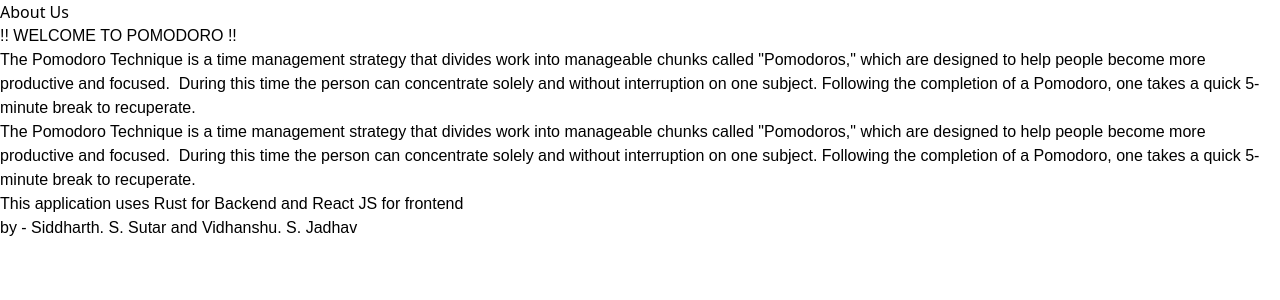
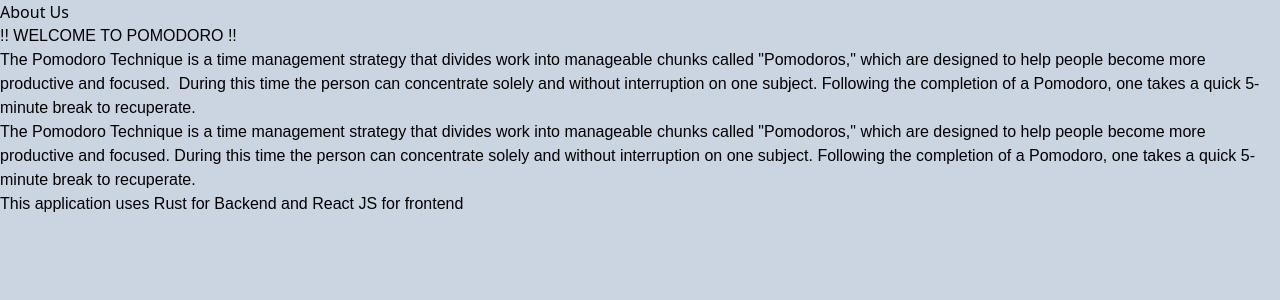
Before and after one commit to siddh34/pomodoro-app, a React (Vite) app: page /about in a window 1280 px wide. Shown: the top 300 px of the page. Built offline with nearby package versions, Linux system fonts and the light colour scheme.

Commit message:
added color

```diff
--- a/src/pages/about_us.tsx
+++ b/src/pages/about_us.tsx
@@ -1,33 +1,55 @@
-import React from 'react';
+import React from "react";
 
 const AboutUsPage: React.FC = () => {
     return (
+      <div className="flex flex-col min-h-screen bg-slate-300">
+
         <div>
             <h1>About Us</h1>
-      <p> <div className="App">
-      <h1 style={{ fontFamily: 'Roboto Slab, sans-serif' }}>!! WELCOME TO POMODORO !!</h1>
-    </div></p>
             <p>
+                {" "}
                 <div className="App">
-      <h1 style={{ fontFamily: 'Roboto Slab, sans-serif' }}>The Pomodoro Technique is a time management strategy that divides work into manageable chunks called "Pomodoros," which are designed to help people become more productive and focused.  During this time the person can concentrate solely and without interruption on one subject. Following the completion of a Pomodoro, one takes a quick 5-minute break to recuperate.</h1>
+                    <h1 style={{ fontFamily: "Roboto Slab, sans-serif" }}>
+                        !! WELCOME TO POMODORO !!
+                    </h1>
                 </div>
             </p>
             <p>
                 <div className="App">
-      <h1 style={{ fontFamily: 'Roboto Slab, sans-serif' }}>The Pomodoro Technique is a time management strategy that divides work into manageable chunks called "Pomodoros," which are designed to help people become more productive and focused.  During this time the person can concentrate solely and without interruption on one subject. Following the completion of a Pomodoro, one takes a quick 5-minute break to recuperate.</h1>
+                    <h1 style={{ fontFamily: "Roboto Slab, sans-serif" }}>
+                        The Pomodoro Technique is a time management strategy
+                        that divides work into manageable chunks called
+                        "Pomodoros," which are designed to help people become
+                        more productive and focused.  During this time the
+                        person can concentrate solely and without interruption
+                        on one subject. Following the completion of a Pomodoro,
+                        one takes a quick 5-minute break to recuperate.
+                    </h1>
                 </div>
             </p>
             <p>
                 <div className="App">
-      <h1 style={{ fontFamily: 'Roboto Slab, sans-serif' }}> This application uses Rust for Backend and React JS for frontend </h1>
+                    <h1 style={{ fontFamily: "Roboto Slab, sans-serif" }}>
+                        The Pomodoro Technique is a time management strategy
+                        that divides work into manageable chunks called
+                        "Pomodoros," which are designed to help people become
+                        more productive and focused. During this time the person
+                        can concentrate solely and without interruption on one
+                        subject. Following the completion of a Pomodoro, one
+                        takes a quick 5-minute break to recuperate.
+                    </h1>
                 </div>
             </p>
             <p>
                 <div className="App">
-      <h1 style={{ fontFamily: 'Roboto Slab, sans-serif' }}> by -
-      Siddharth. S. Sutar and Vidhanshu. S. Jadhav </h1>
+                    <h1 style={{ fontFamily: "Roboto Slab, sans-serif" }}>
+                        {" "}
+                        This application uses Rust for Backend and React JS for
+                        frontend{" "}
+                    </h1>
                 </div>
             </p>
+        </div>
       </div>
     );
 };
```
Lines whose indentation alone changed are shown as unchanged.
